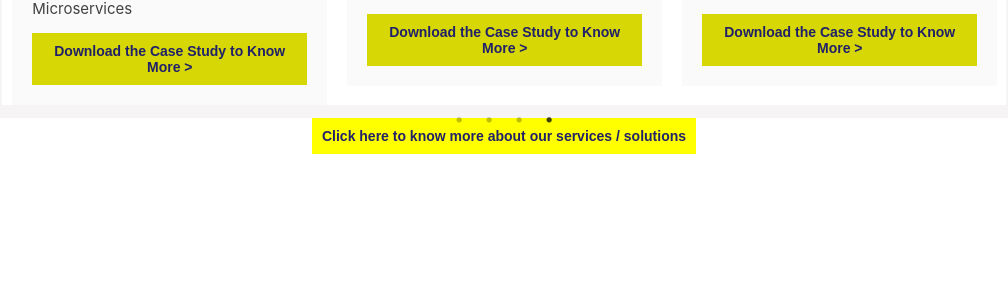
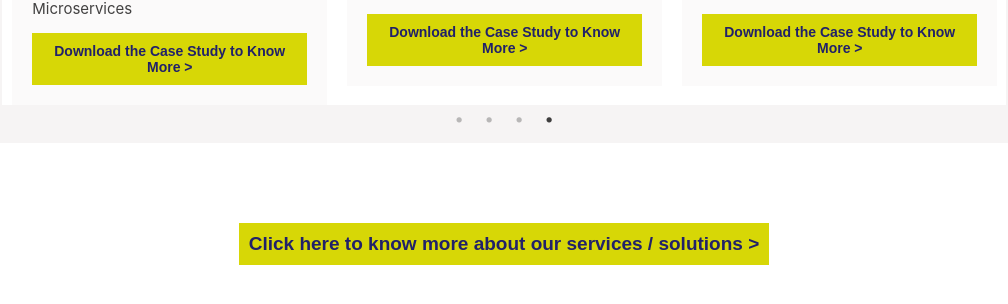
Before and after one commit to AnushkaJainCoder/InnovaSolutions-Clone, a React (Create React App) app in the folder innovasolutions/: page / in a window 1280 px wide. Shown: the part 3861-4165 px from the top of the page, without its empty margins (136-1144 px from the left). Built offline with nearby package versions, Linux system fonts and the light colour scheme.

Commit message:
`Refactored CaseStudies component and index.css for styling and layout changes`

```diff
--- a/innovasolutions/src/Components/CaseStudies.js
+++ b/innovasolutions/src/Components/CaseStudies.js
@@ -104,7 +104,7 @@ export default function CaseStudies() {
                                             <p></p>
                                         </div> */}
                                         <p style={{ marginTop: '-11px' }}><b>Technologies:</b> {card.technology}</p>
-                                        <button style={{ color: '#212169', fontSize: '14px', margin: '0 ', width: 'fit-content'}}>Download the Case Study to Know More  &gt;</button>
+                                        <button style={{ }}>Download the Case Study to Know More  &gt;</button>
                                     </div>
                                 </div>
                             ))}
@@ -114,8 +114,8 @@ export default function CaseStudies() {
                     </div>
                 </div>
             </div>
-            <div style={{height: '200px', margin: '0 auto'}}>
-            <button style={{ color: '#212169', fontSize: '14px', margin: '0 ', width: 'fit-content'}}>Click here to know more about our services / solutions</button>
+            <div  style={{margin: '80px auto', textAlign: 'çenter'}}>
+            <button className="exp-more" style={{fontSize: '19px', margin: '0 ', width: 'fit-content'}}>Click here to know more about our services / solutions  &gt;</button>
 
             </div>
         </>
--- a/innovasolutions/src/index.css
+++ b/innovasolutions/src/index.css
@@ -418,6 +418,7 @@ h2, .servicesSubHeading{
   margin: 0;
   background-color: #f6f4f4;
   padding: 1%;
+  padding-bottom: 3%;
   display: flex;
   flex-direction: column; /* Stack title and slider vertically */
   align-items: center; /* Center title and slider */
@@ -432,8 +433,15 @@ h2, .servicesSubHeading{
   height: auto; /* Allow height to adjust based on content */
 }
 
-.cardBodyContent button {
+.cardBodyContent button, .exp-more {
   background: rgb(215, 215, 6);
+  cursor: pointer;
+  color: #212169;
+  font-size: 14px; margin: 0 ; width: fit-content
+}
+.cardBodyContent button:hover, .exp-more:hover {
+  color: rgb(215, 215, 6); /* Change text color on hover */
+  background-color: #212169; /* Corrected background color syntax */
 }
 
 .cardBodyContent p {
```
